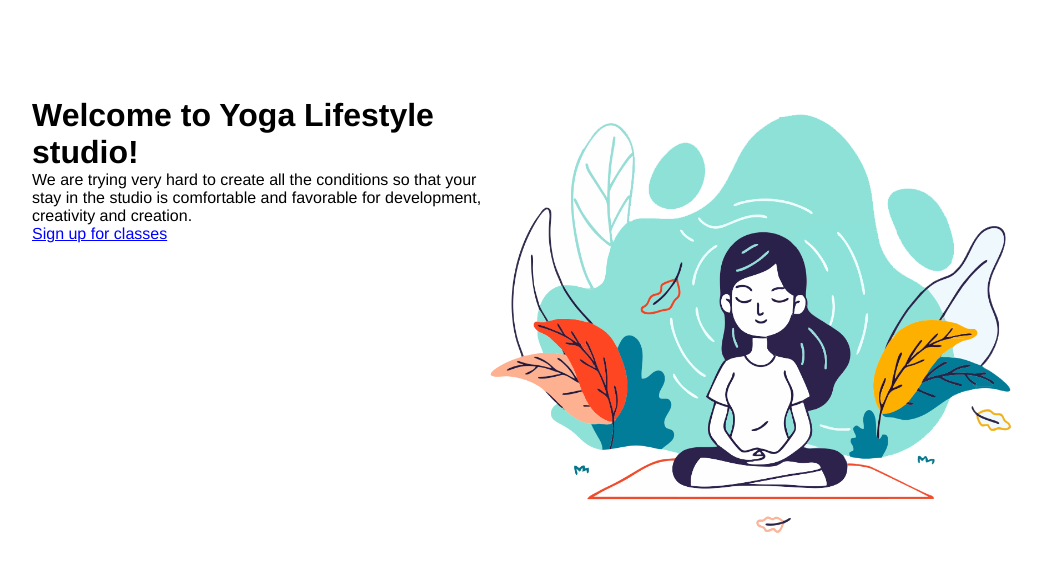
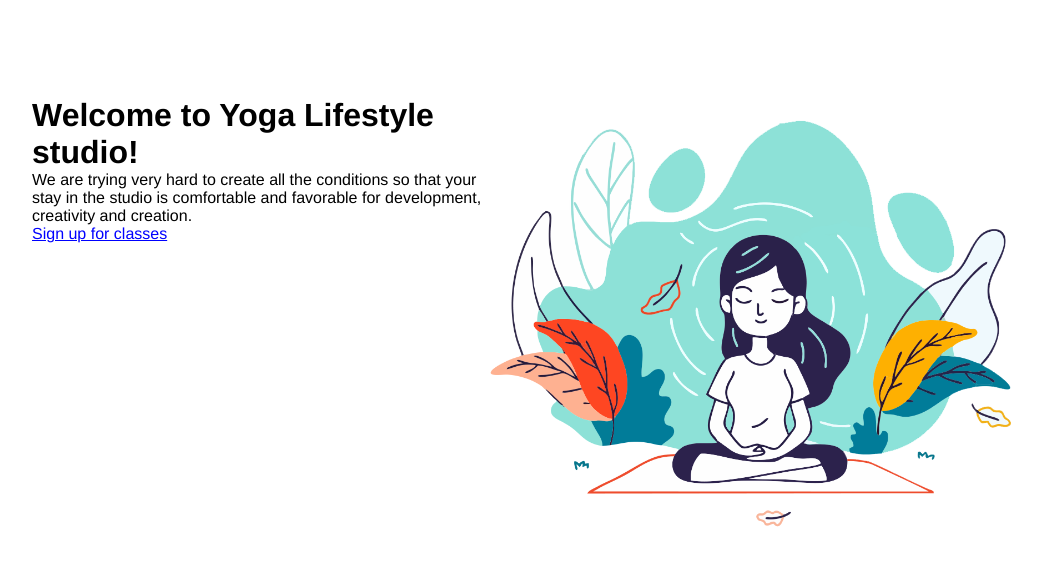
Before and after one commit to XSYTO/5-yoga, a website: page index.html in a window 1280 px wide. Shown: the part 49-620 px from the top of the page, without its empty margins (108-1171 px from the left). Drawn offline with Linux system fonts and the light colour scheme.

Commit message:
IMG Update

```diff
--- a/main.css
+++ b/main.css
@@ -76,4 +76,6 @@ main > img {
     width: 55%;
     height: 450px;
     float: left;
+    object-fit: contain;
+    object-position: center;
 }
```
